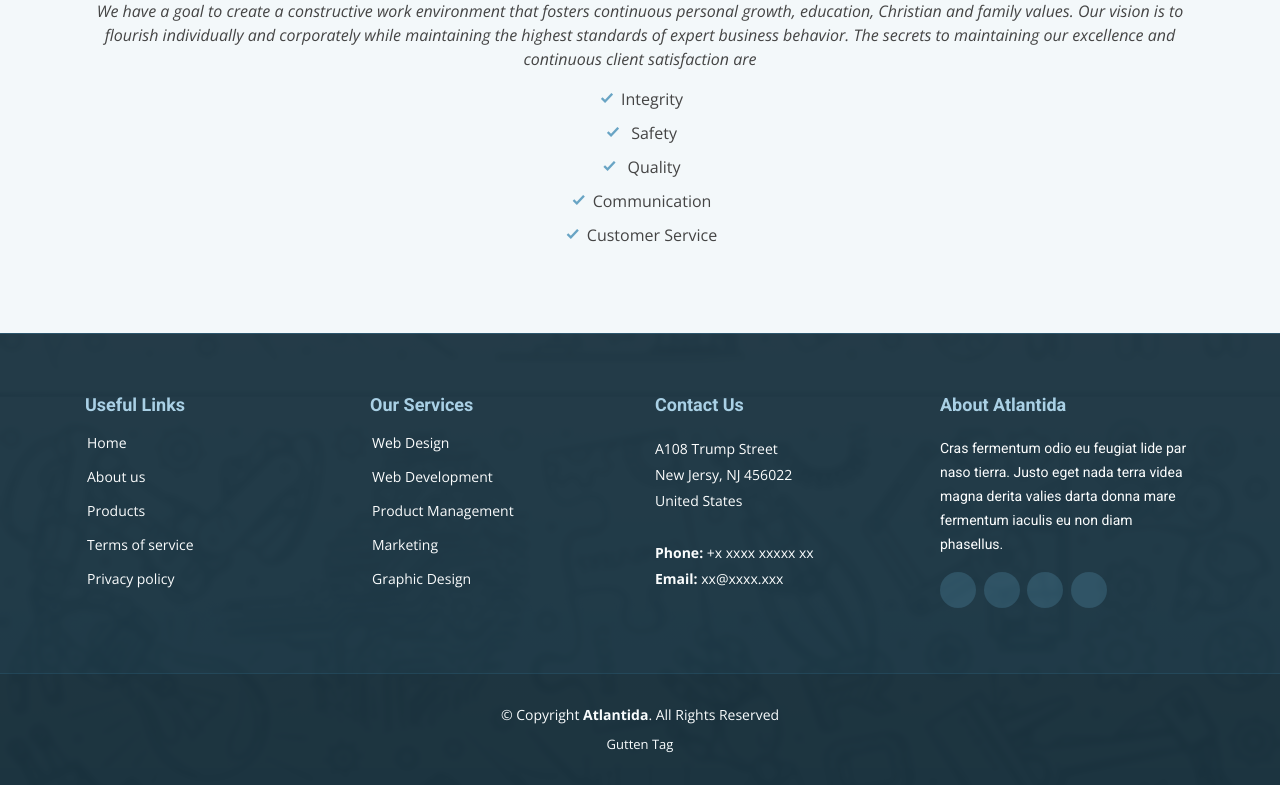
After one commit to leojfrancis/atlantida, a Django app: page /about/ in a window 1280 px wide. The commit adds this page. Shown: the part 503-1288 px from the top of the page. Run offline with Django 3.2, Linux system fonts and the light colour scheme; some libraries are stand-ins or nearby versions.

Commit message:
atlantda--added few html pages

```diff
--- a/atlantida/atlantida/settings.py
+++ b/atlantida/atlantida/settings.py
@@ -25,7 +25,7 @@ SECRET_KEY = 'tps&v!wk0c1i%gi-cb1wf8r33co&x_n_me&1%)ok4hs&l038wn'
 # SECURITY WARNING: don't run with debug turned on in production!
 DEBUG = True
 
-ALLOWED_HOSTS = []
+ALLOWED_HOSTS = ['80485420dce4.ngrok.io','127.0.0.1','localhost']
 
 
 # Application definition
--- /dev/null
+++ b/atlantida/core/templates/about.html
@@ -0,0 +1,60 @@
+{% extends 'base.html' %}
+{% load static %}
+{% block content %}
+{% load static %}
+<section class="features section-bg">
+    <div class="container">
+
+        <div>
+            <center><h2>About GCN</h2></center>
+
+        </div>
+        <div class="row" data-aos="fade-up">
+            <div class="col-md-5">
+                <img src="assets/img/career.jpg" class="img-fluid" alt="">
+            </div>
+            <div>
+                <center>
+                    <p class="font-italic">
+                        We have a goal to create a constructive work environment that fosters continuous personal growth, education, Christian and family values. Our vision is to flourish individually and corporately while maintaining the highest standards of expert business behavior. The secrets to maintaining our excellence and continuous client satisfaction are
+                        <div>
+
+                            <center>
+                                <ul>
+                                    <li>
+                                        <i class="icofont-check"></i>Integrity
+
+                                    </li>
+                                    <li>
+                                        <i class="icofont-check"></i> Safety
+                                    </li>
+                                    <li>
+                                        <i class="icofont-check"></i> Quality
+                                    <li>
+                                        <i class="icofont-check"></i>Communication
+                                    </li>
+                                    <li>
+                                        <i class="icofont-check"></i>Customer Service
+                                    </li>
+                                </ul>
+                            </center>
+            </div>
+        </div>
+        </p>
+        </center>
+
+        <!-- <ul>
+      <li><i class="icofont-check"></i> Ullamco laboris nisi ut aliquip ex ea commodo consequat.</li>
+      <li><i class="icofont-check"></i> Duis aute irure dolor in reprehenderit in voluptate velit.</li>
+    </ul> -->
+    </div>
+
+</section>
+
+
+
+
+
+
+
+        {% endblock %}
--- a/atlantida/core/templates/navbar.html
+++ b/atlantida/core/templates/navbar.html
@@ -13,7 +13,7 @@
                 <a class="nav-link" href="/">Home <span class="sr-only">(current)</span></a>
             </li>
             <li class="nav-item  mx-4">
-                <a class="nav-link" href="#">About</a>
+                <a class="nav-link" href="{% url 'core:about' %}">About</a>
             </li>
             <li class="nav-item dropdown mx-4">
                 <a class="nav-link dropdown-toggle" href="{% url 'core:services' %}" id="navbarDropdown" role="button" data-toggle="dropdown"
@@ -45,7 +45,7 @@
                     Career
                 </a>
                 <div class="dropdown-menu" aria-labelledby="navbarDropdown">
-                    <a class="dropdown-item" href="#">Action</a>
+                    <a class="dropdown-item" href="{% url 'core:career' %}">Career</a>
                     <a class="dropdown-item" href="#">Another action</a>
                     <div class="dropdown-divider"></div>
                     <a class="dropdown-item" href="#">Something else here</a>
```
Also changed, not shown: atlantida/core/templates/career.html (added, +55 -0 lines), atlantida/static/images/career.jpg (added).
